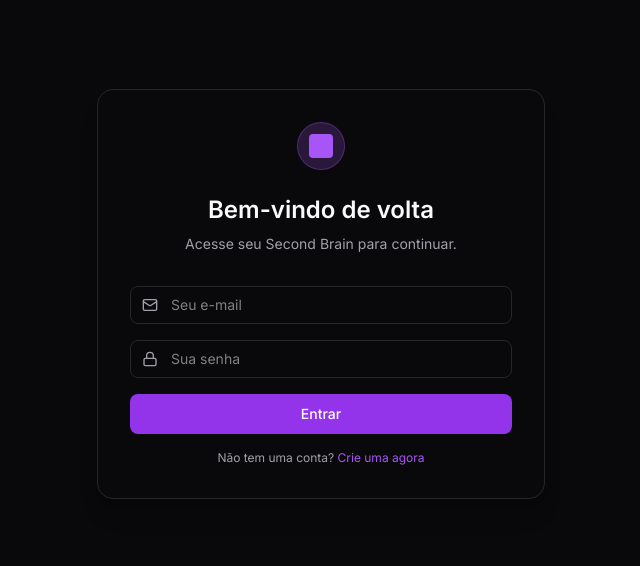
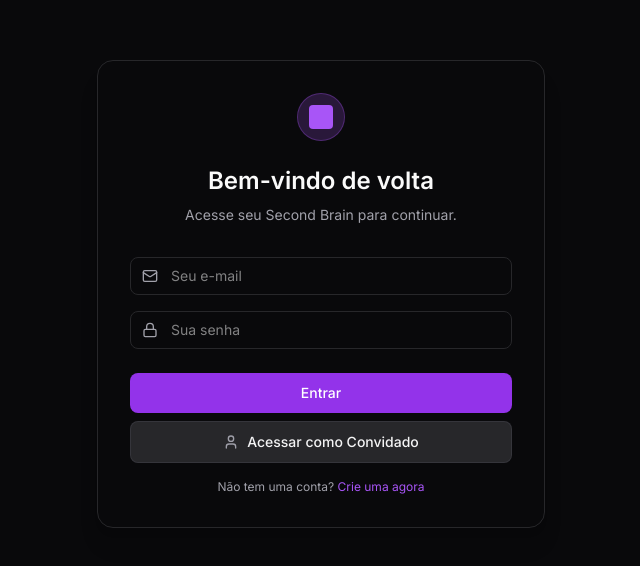
Before and after one commit to Campos1911/my-second-brain, a Next.js app in the folder frontend/: page /login in a window 1280 px wide. Shown: the part 106-672 px from the top of the page, without its empty margins (319-959 px from the left). Built offline with nearby package versions, Linux system fonts and the light colour scheme; no server answers.

Commit message:
feature: Botão para acessar como convidado

```diff
--- a/frontend/src/features/auth/components/LoginForm.tsx
+++ b/frontend/src/features/auth/components/LoginForm.tsx
@@ -2,7 +2,7 @@
 
 import { useForm } from "react-hook-form";
 import { zodResolver } from "@hookform/resolvers/zod";
-import { Loader2, Mail, Lock } from "lucide-react";
+import { Loader2, Mail, Lock, User } from "lucide-react";
 import Link from "next/link";
 import { loginSchema, LoginDTO } from "../types";
 import { useLogin } from "../hooks/useAuth";
@@ -13,12 +13,21 @@ export function LoginForm() {
   const {
     register,
     handleSubmit,
+    setValue,
     formState: { errors },
   } = useForm<LoginDTO>({
     resolver: zodResolver(loginSchema),
   });
 
   const onSubmit = (data: LoginDTO) => login(data);
+
+  const handleDemoLogin = () => {
+    setValue("email", "demo@secondbrain.com", { shouldValidate: true });
+    setValue("password", "senhaSegura123", { shouldValidate: true });
+
+    // Executa a submissão do formulário programaticamente com os dados injetados
+    handleSubmit(onSubmit)();
+  };
 
   return (
     <form onSubmit={handleSubmit(onSubmit)} className="w-full space-y-4">
@@ -62,13 +71,33 @@ export function LoginForm() {
         </div>
       )}
 
+      <div className="space-y-2 pt-2">
+        {/* Botão de Envio Padrão */}
         <button
           type="submit"
           disabled={isPending}
-        className="w-full bg-primary-600 hover:bg-primary-500 text-primary-foreground py-2.5 rounded-lg text-sm font-medium transition-colors flex items-center justify-center disabled:opacity-70"
+          className="w-full bg-primary-600 hover:bg-primary-500 text-primary-foreground py-2.5 rounded-lg text-sm font-medium transition-colors flex items-center justify-center disabled:opacity-70 cursor-pointer"
         >
           {isPending ? <Loader2 className="w-4 h-4 animate-spin" /> : "Entrar"}
         </button>
+
+        {/* Botão de Login Demo / Convidado */}
+        <button
+          type="button"
+          onClick={handleDemoLogin}
+          disabled={isPending}
+          className="w-full bg-zinc-800 hover:bg-zinc-700 text-zinc-100 py-2.5 rounded-lg text-sm font-medium transition-colors flex items-center justify-center gap-2 border border-zinc-700/60 disabled:opacity-70 cursor-pointer"
+        >
+          {isPending ? (
+            <Loader2 className="w-4 h-4 animate-spin" />
+          ) : (
+            <>
+              <User className="w-4 h-4 text-zinc-400" />
+              Acessar como Convidado
+            </>
+          )}
+        </button>
+      </div>
 
       <div className="text-center text-xs text-muted-foreground mt-4">
         Não tem uma conta?{" "}
```
Lines whose indentation alone changed are shown as unchanged.
